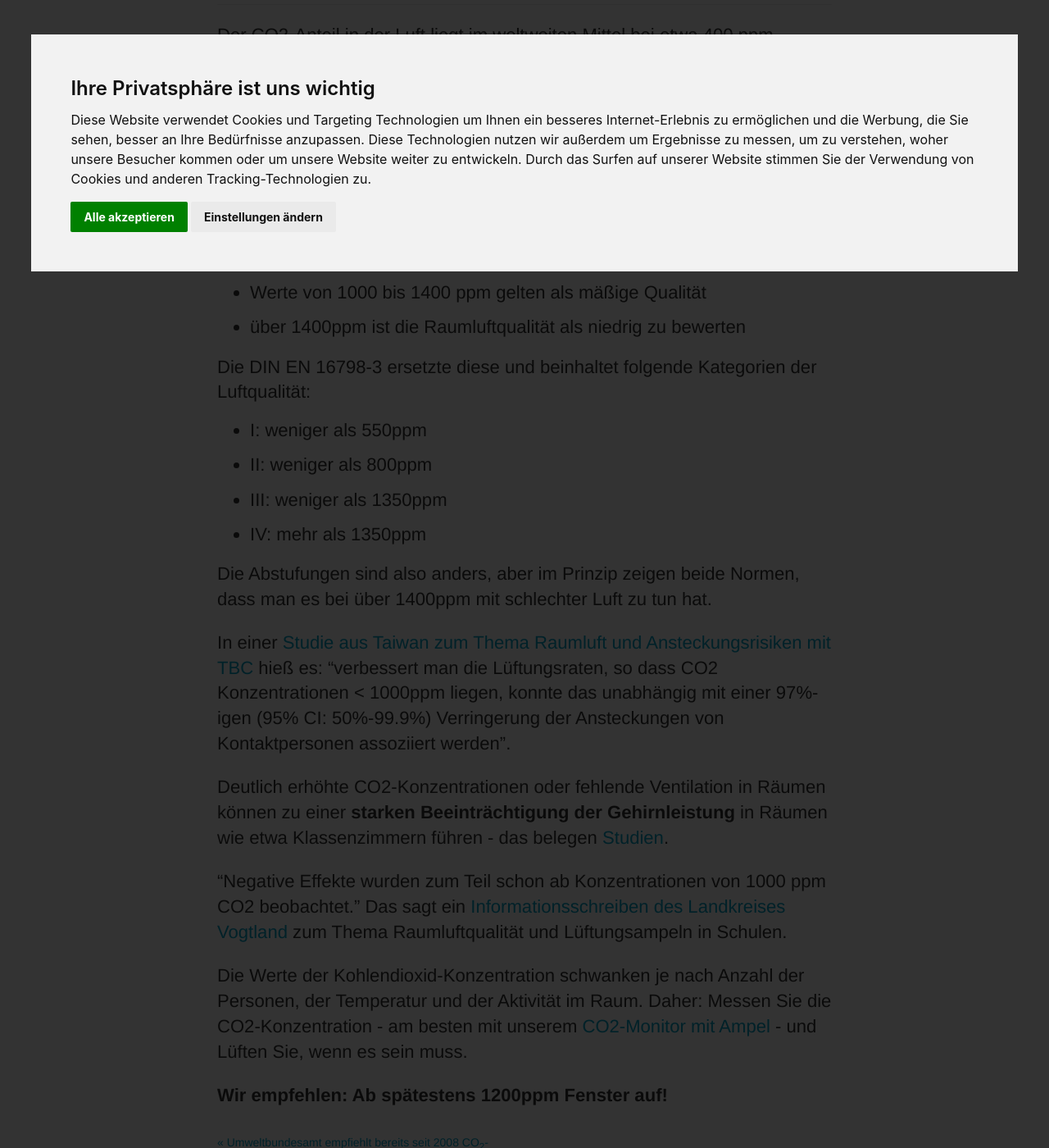
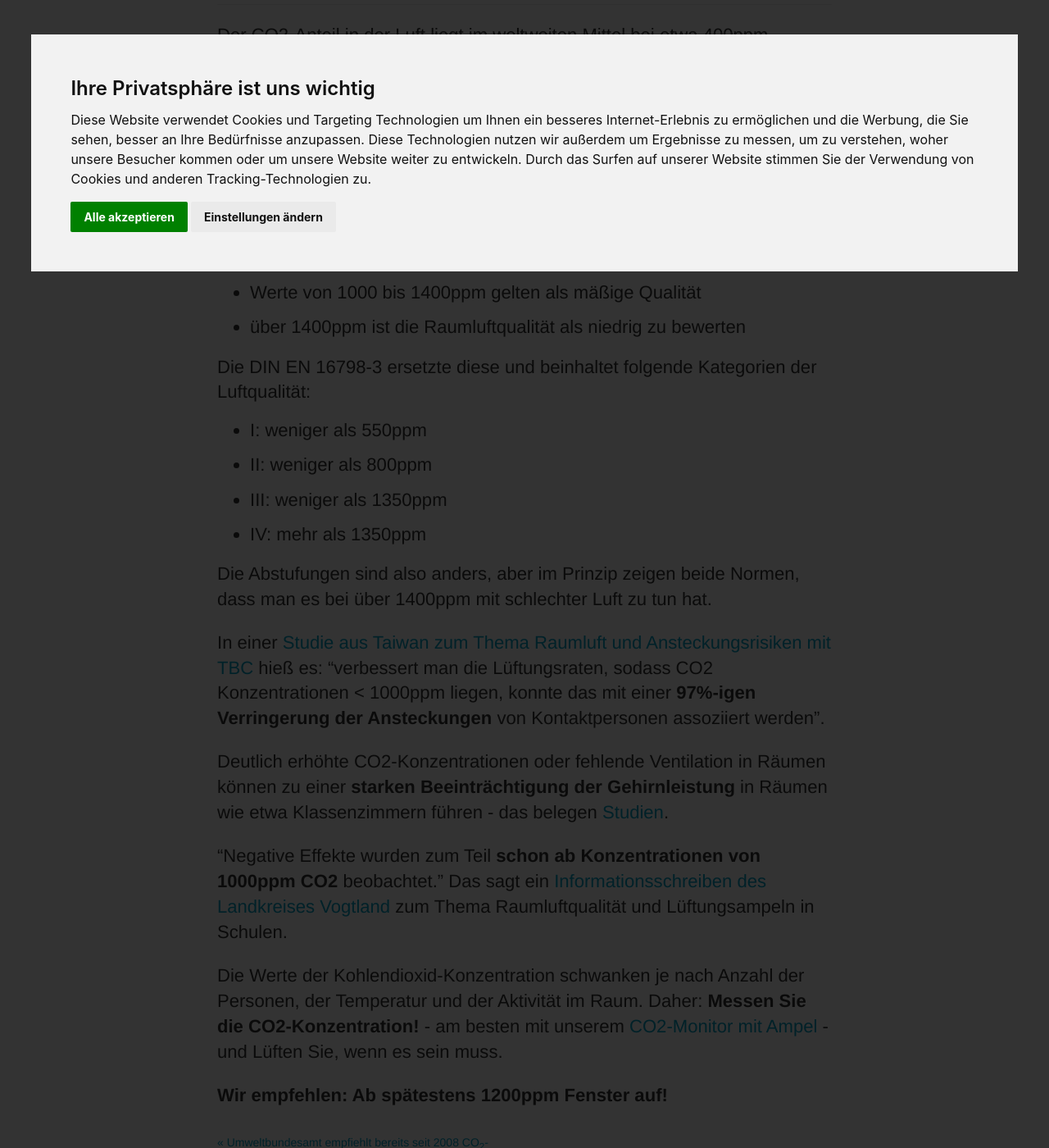
Before and after one commit to raumluft-messen-ch/raumluft-messen-ch.github.io, a Jekyll site: the page built from _posts/2020-10-16-Welche-CO2-Werte-sind-gesund.md, in a window 1280 px wide and 1400 px high, scrolled down 217 px. Shown: the whole window at 82% size. Built offline with Jekyll 4.4.1, drawn with Linux system fonts in a browser that asks for light colours; some of the changed text lies outside the part shown.

Commit message:
tag manager added

```diff
--- a/_layouts/default.html
+++ b/_layouts/default.html
@@ -19,6 +19,7 @@
 			</script>
 			<script async src='https://www.google-analytics.com/analytics.js'></script>
 		{% endif %}
+		{% include gtag.html %}
 	</head>
 	<body>
 		<header>
--- a/_posts/2020-10-16-Welche-CO2-Werte-sind-gesund.md
+++ b/_posts/2020-10-16-Welche-CO2-Werte-sind-gesund.md
@@ -1,17 +1,17 @@
 ---
 date: 2020-10-16
-title: Welche CO2 Werte sind gesund?
+title: Welche CO2-Werte sind gesund?
 categories:
     - Wissenschaft
 ---
-Der CO2-Anteil in der Luft liegt im weltweiten Mittel bei etwa 400 ppm, schwankt aber abhängig von der Region, Tageszeit und Jahreszeit stark.
+Der CO2-Anteil in der Luft liegt im weltweiten Mittel bei etwa 400ppm, schwankt aber abhängig von der Region, Tageszeit und Jahreszeit stark.
 Ein zu hoher Anteil an CO<sub>2</sub> in der Atemluft wirkt schädlich auf Menschen.
 
 In der bis Ende November 2017 geltenden DIN EN 13779 wurde die Raumluft, je nach Kohlenstoffdioxid-Konzentration, in vier Qualitätsstufen einteilt:
 
-- unter 800 ppm gilt die Raumluftqualität als gut
-- zwischen 800 und 1000 ppm gilt als mittel
-- Werte von 1000 bis 1400 ppm gelten als mäßige Qualität
+- unter 800ppm gilt die Raumluftqualität als gut
+- zwischen 800 und 1000ppm gilt als mittel
+- Werte von 1000 bis 1400ppm gelten als mäßige Qualität
 - über 1400ppm ist die Raumluftqualität als niedrig zu bewerten
 
 Die DIN EN 16798-3 ersetzte diese und beinhaltet folgende Kategorien der Luftqualität:
@@ -23,12 +23,12 @@
 
 Die Abstufungen sind also anders, aber im Prinzip zeigen beide Normen, dass man es bei über 1400ppm mit schlechter Luft zu tun hat.
 
-In einer [Studie aus Taiwan zum Thema Raumluft und Ansteckungsrisiken mit TBC](https://onlinelibrary.wiley.com/doi/full/10.1111/ina.12639) hieß es: "verbessert man die Lüftungsraten, so dass CO2 Konzentrationen < 1000ppm liegen, konnte das unabhängig mit einer 97%-igen (95% CI: 50%‐99.9%) Verringerung der Ansteckungen von Kontaktpersonen assoziiert werden".
+In einer [Studie aus Taiwan zum Thema Raumluft und Ansteckungsrisiken mit TBC](https://onlinelibrary.wiley.com/doi/full/10.1111/ina.12639) hieß es: "verbessert man die Lüftungsraten, sodass CO2 Konzentrationen < 1000ppm liegen, konnte das mit einer __97%-igen Verringerung der Ansteckungen__ von Kontaktpersonen assoziiert werden".
 
 Deutlich erhöhte CO2-Konzentrationen oder fehlende Ventilation in Räumen können zu einer __starken Beeinträchtigung der Gehirnleistung__ in Räumen wie etwa Klassenzimmern führen - das belegen [Studien](https://ui.adsabs.harvard.edu/abs/2020Natur.580Q.567./abstract).
 
-"Negative Effekte wurden zum Teil schon ab Konzentrationen von 1000 ppm CO2 beobachtet." Das sagt ein [Informationsschreiben des Landkreises Vogtland](https://www.vogtlandkreis.de/B%C3%BCrgerservice-und-Verwaltung/Themen/Gesundheit-und-Soziales/Gesund-leben/index.php?&NavID=2752.178&object=tx,2752.2&ModID=10&FID=2752.1403.1&kat=&ort=0&call=0&sfwort=0&La=1) zum Thema Raumluftqualität und Lüftungsampeln in Schulen.
+"Negative Effekte wurden zum Teil __schon ab Konzentrationen von 1000ppm CO2__ beobachtet." Das sagt ein [Informationsschreiben des Landkreises Vogtland](https://www.vogtlandkreis.de/B%C3%BCrgerservice-und-Verwaltung/Themen/Gesundheit-und-Soziales/Gesund-leben/index.php?&NavID=2752.178&object=tx,2752.2&ModID=10&FID=2752.1403.1&kat=&ort=0&call=0&sfwort=0&La=1) zum Thema Raumluftqualität und Lüftungsampeln in Schulen.
 
-Die Werte der Kohlendioxid-Konzentration schwanken je nach Anzahl der Personen, der Temperatur und der Aktivität im Raum. Daher: Messen Sie die CO2-Konzentration - am besten mit unserem [CO2-Monitor mit Ampel](/co2-monitor-ampel/) - und Lüften Sie, wenn es sein muss.
+Die Werte der Kohlendioxid-Konzentration schwanken je nach Anzahl der Personen, der Temperatur und der Aktivität im Raum. Daher: __Messen Sie die CO2-Konzentration!__ - am besten mit unserem [CO2-Monitor mit Ampel](/co2-monitor-ampel/) - und Lüften Sie, wenn es sein muss.
 
 <strong>Wir empfehlen: Ab spätestens 1200ppm Fenster auf!</strong>
```
Also changed, not shown: _includes/gtag.html (added, +7 -0 lines).
